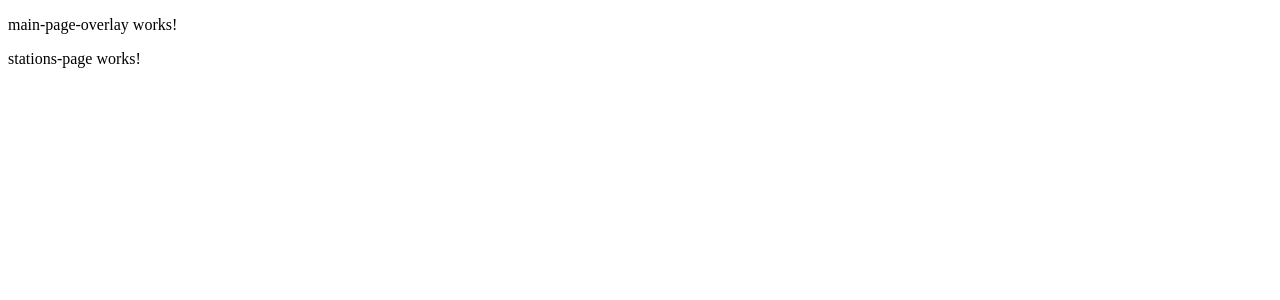
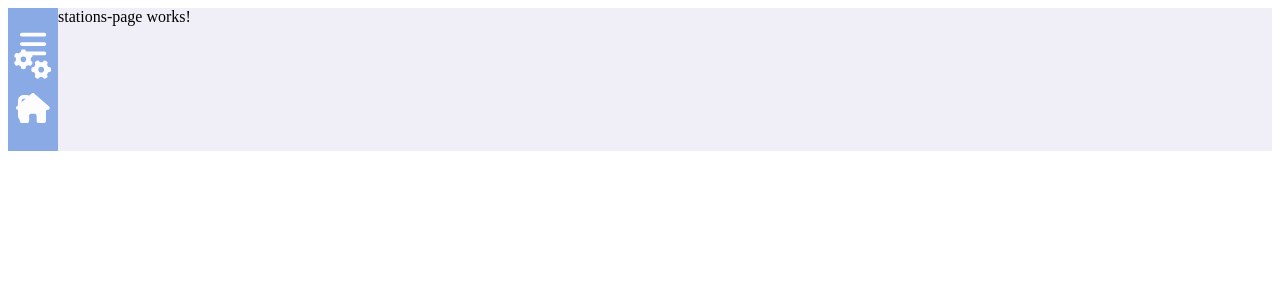
Before and after one commit to max-voronkin/Fung, an Angular app in the folder frontend/: page /main/stations in a window 1280 px wide. Shown: the top 300 px of the page. Built offline with nearby package versions, Linux system fonts and the light colour scheme.

Commit message:
Created side bar menu

```diff
--- a/frontend/src/app/components/main-page/main-page-overlay/main-page-overlay.component.html
+++ b/frontend/src/app/components/main-page/main-page-overlay/main-page-overlay.component.html
@@ -1,2 +1,6 @@
-<p>main-page-overlay works!</p>
-<router-outlet></router-outlet>
+<div class="container">
+    <fung-side-bar></fung-side-bar>
+    <div class="content">
+        <router-outlet></router-outlet>
+    </div>
+</div>
--- a/frontend/src/app/components/main-page/main-page-overlay/main-page-overlay.component.sass
+++ b/frontend/src/app/components/main-page/main-page-overlay/main-page-overlay.component.sass
@@ -0,0 +1,11 @@
+@import 'src/colors.sass'
+
+.container
+    height: 100%
+    width: 100%
+    display: flex
+    flex-direction: row
+
+.content
+    width: 100%
+    background-color: color(gray-1)
--- a/frontend/src/app/components/main-page/stations-page/stations-page.component.html
+++ b/frontend/src/app/components/main-page/stations-page/stations-page.component.html
@@ -1 +1 @@
-<p>stations-page works!</p>
+stations-page works!
--- /dev/null
+++ b/frontend/src/app/shared/fung-side-bar/fung-side-bar.component.html
@@ -0,0 +1,32 @@
+<div class="sidebar-container">
+    <div class="icons-container">
+        <div class="top-buttons">
+            <div class="icon-block">
+                <div class="icon-wrapper" [ngClass]="{'expanded': expanded}" (click)="toggleExpanded()">
+                    <fa-icon class="icon" [icon]="dotsIcon" *ngIf="expanded"></fa-icon>
+                    <fa-icon class="icon" [icon]="hamburgerMenuIcon" *ngIf="!expanded"></fa-icon>
+                </div>
+            </div>
+        </div>
+        <div class="icon-block">
+            <div class="icon-wrapper">
+                <fa-icon class="icon" [icon]="homeIcon"></fa-icon>
+            </div>
+            <div class="label" *ngIf="expanded">Stations</div>
+        </div>
+        <div class="bottom-buttons">
+            <div class="icon-block">
+                <div class="icon-wrapper">
+                    <fa-icon class="icon" [icon]="gearsIcon"></fa-icon>
+                </div>
+                <div class="label" *ngIf="expanded">Settings</div>
+            </div>
+            <div class="icon-block">
+                <div class="icon-wrapper">
+                    <fa-icon class="icon" [icon]="logoutIcon"></fa-icon>
+                </div>
+                <div class="label" *ngIf="expanded">Log out</div>
+            </div>
+        </div>
+    </div>
+</div>
--- /dev/null
+++ b/frontend/src/app/shared/fung-side-bar/fung-side-bar.component.sass
@@ -0,0 +1,54 @@
+@import 'src/colors.sass'
+
+.sidebar-container
+    background-color: color(blue-2)
+    height: 100%
+    padding-top: 20px
+    padding-bottom: 15px
+    color: color(white-1)
+
+.icons-container
+    height: 100%
+    position: relative
+    display: flex
+    flex-direction: column
+
+.icon-block
+    width: 100%
+    display: flex
+    flex-direction: row
+    align-items: center
+    margin-bottom: 10px
+    &:hover
+        cursor: pointer
+        color: color(blue-3)
+
+.icon-wrapper
+    display: flex
+    justify-content: center
+    width: 50px
+    &.expanded
+        width: 100%
+    &:hover
+        cursor: pointer
+        color: color(blue-3)
+
+.icon
+    margin: auto
+    font-size: 30px
+
+.label
+    width: auto
+    text-align: center
+    font-family: Verdana
+    font-size: 18px
+    margin-right: 15px
+    white-space: nowrap
+
+.top-buttons
+    margin-bottom: 20px
+
+.bottom-buttons
+    width: 100%
+    position: absolute
+    bottom: 0px
--- /dev/null
+++ b/frontend/src/app/shared/fung-side-bar/fung-side-bar.component.ts
@@ -0,0 +1,28 @@
+import { Component, Input, OnInit } from '@angular/core';
+import { faArrowRightFromBracket, faBars, faEllipsisVertical, faGears, faHouse, faL } from '@fortawesome/free-solid-svg-icons';
+
+@Component({
+  selector: 'fung-side-bar',
+  templateUrl: './fung-side-bar.component.html',
+  styleUrls: ['./fung-side-bar.component.sass']
+})
+export class FungSideBarComponent implements OnInit {
+
+  @Input() public expanded = false;
+
+  homeIcon = faHouse;
+  logoutIcon = faArrowRightFromBracket;
+  hamburgerMenuIcon = faBars;
+  dotsIcon = faEllipsisVertical;
+  gearsIcon = faGears;
+
+  constructor() { }
+
+  ngOnInit(): void {
+  }
+
+  toggleExpanded() {
+    this.expanded = !this.expanded;
+  }
+
+}
--- a/frontend/src/colors.sass
+++ b/frontend/src/colors.sass
@@ -1,6 +1,6 @@
 @use 'sass:map'
 
-$colorscheme: ( violet-1: #6E11F5, violet-2: #4F00B5, violet-3: #291965, white-2: #FBFFFF, white-1: #FDFDFF, gray-1: #F0EFF7, gray-2: #777779, gray-3: #F0F4FF, black-1: #242424, red-1: #ef3333, red-2: #e42626)
+$colorscheme: ( violet-1: #6E11F5, violet-2: #4F00B5, violet-3: #291965, white-2: #FBFFFF, white-1: #FDFDFF, gray-1: #F0EFF7, gray-2: #777779, gray-3: #F0F4FF, black-1: #242424, red-1: #ef3333, red-2: #e42626,blue-1: #add9e6, blue-2: #8AAAE5, blue-3: #01008c)
 
 @function color($color)
     @if map-has-key($colorscheme, $color)
```
Also changed, not shown: frontend/src/app/shared/shared.module.ts (+5 -2 lines).
